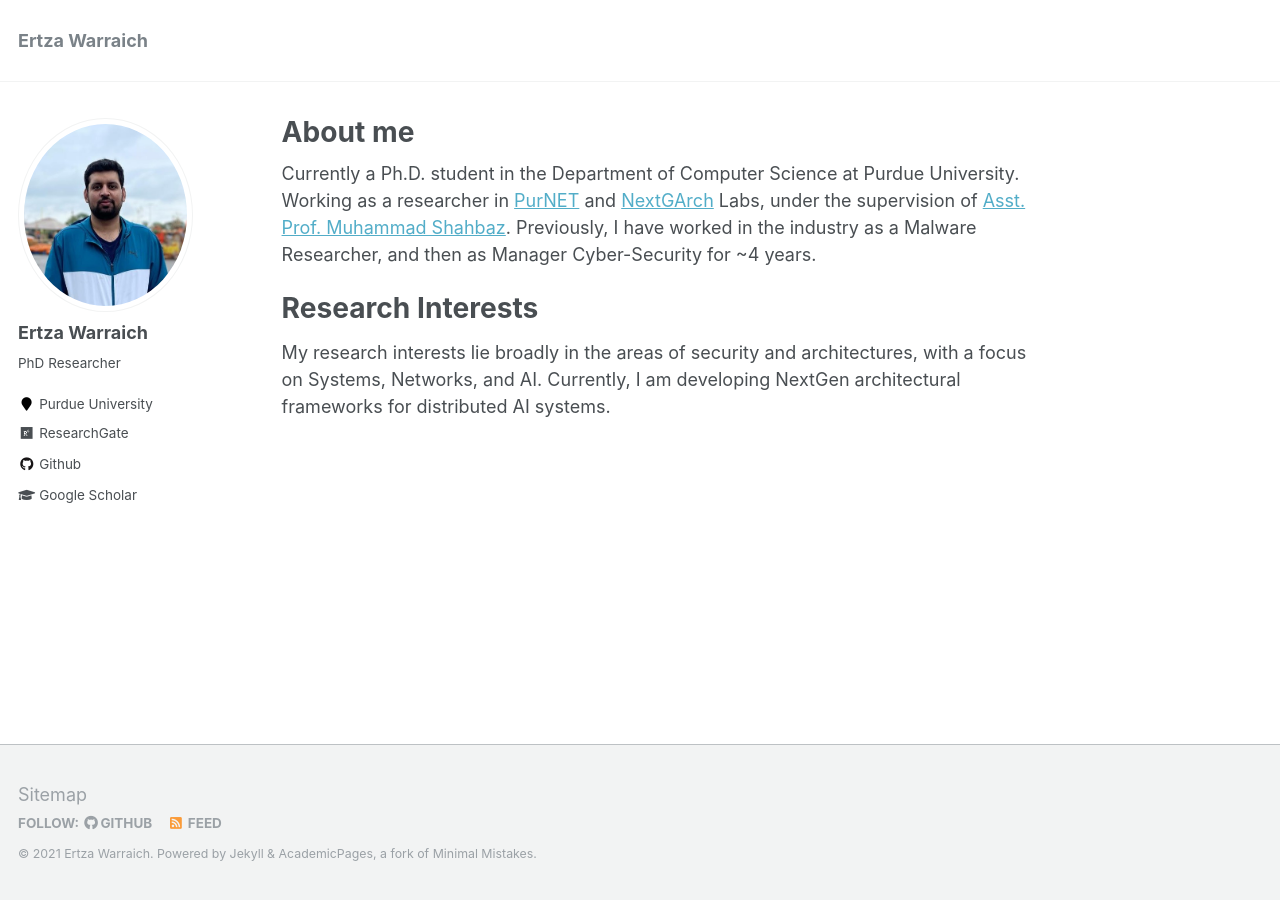
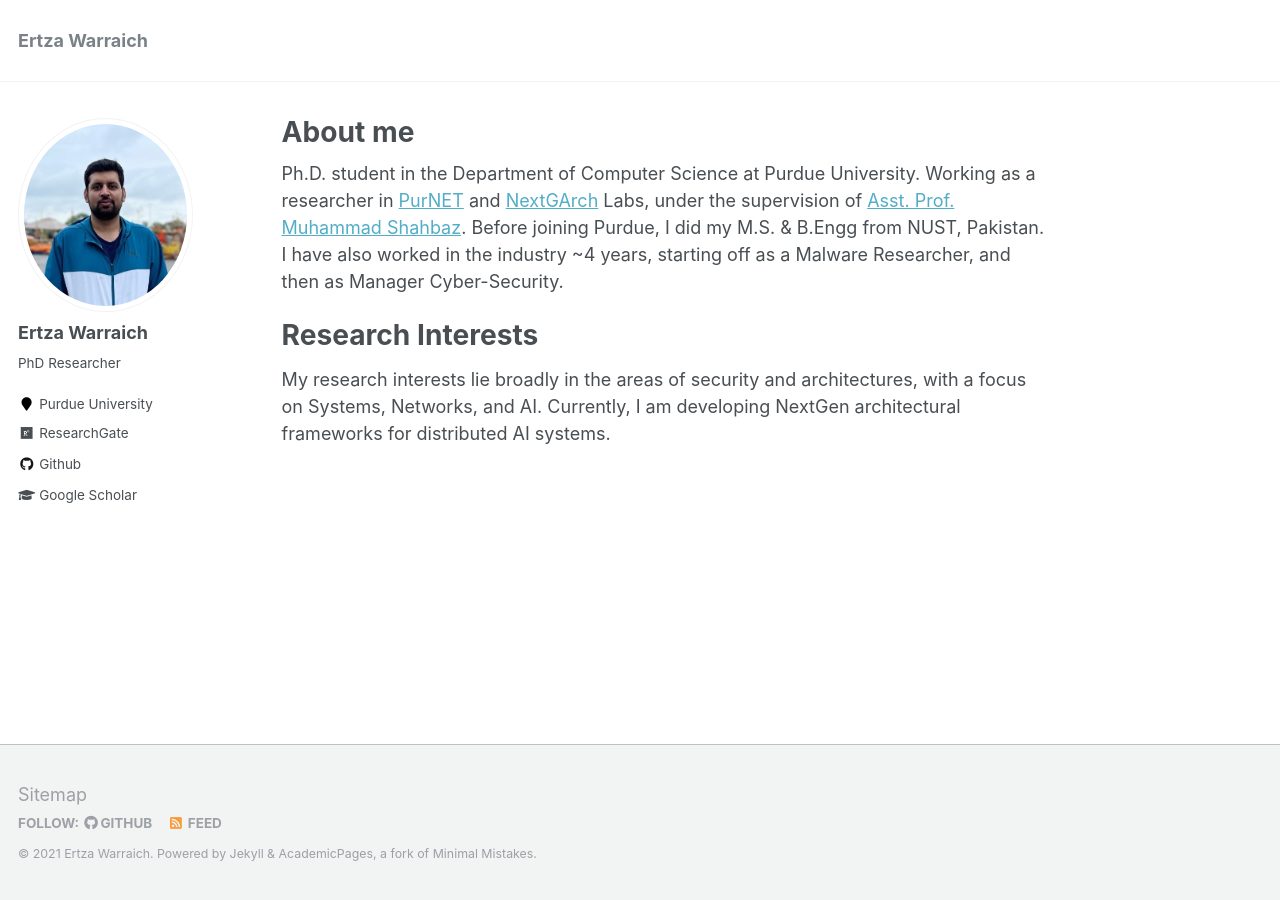
Before and after one commit to ertza/ertza.github.io, a Jekyll site: the page built from _pages/about.md, in a window 1280 px wide. Built offline with Jekyll 4.4.1, drawn with Linux system fonts in a browser that asks for light colours.

Commit message:
Update about.md

```diff
--- a/_pages/about.md
+++ b/_pages/about.md
@@ -8,7 +8,10 @@ redirect_from:
   - /about.html
 ---
 
-Currently a Ph.D. student in the Department of Computer Science at Purdue University. Working as a researcher in [PurNET](https://purnet-lab.gitlab.io) and [NextGArch](https://nextgarch.gitlab.io) Labs, under the supervision of [Asst. Prof. Muhammad Shahbaz](https://mshahbaz.gitlab.io). Previously, I have worked in the industry as a Malware Researcher, and then as Manager Cyber-Security for ~4 years.
+Ph.D. student in the Department of Computer Science at Purdue University.
+Working as a researcher in [PurNET](https://purnet-lab.gitlab.io) and [NextGArch](https://nextgarch.gitlab.io) Labs, under the supervision of [Asst. Prof. Muhammad Shahbaz](https://mshahbaz.gitlab.io).
+Before joining Purdue, I did my M.S. & B.Engg from NUST, Pakistan.
+I have also worked in the industry ~4 years, starting off as a Malware Researcher, and then as Manager Cyber-Security.
 
 Research Interests
 ======
```
